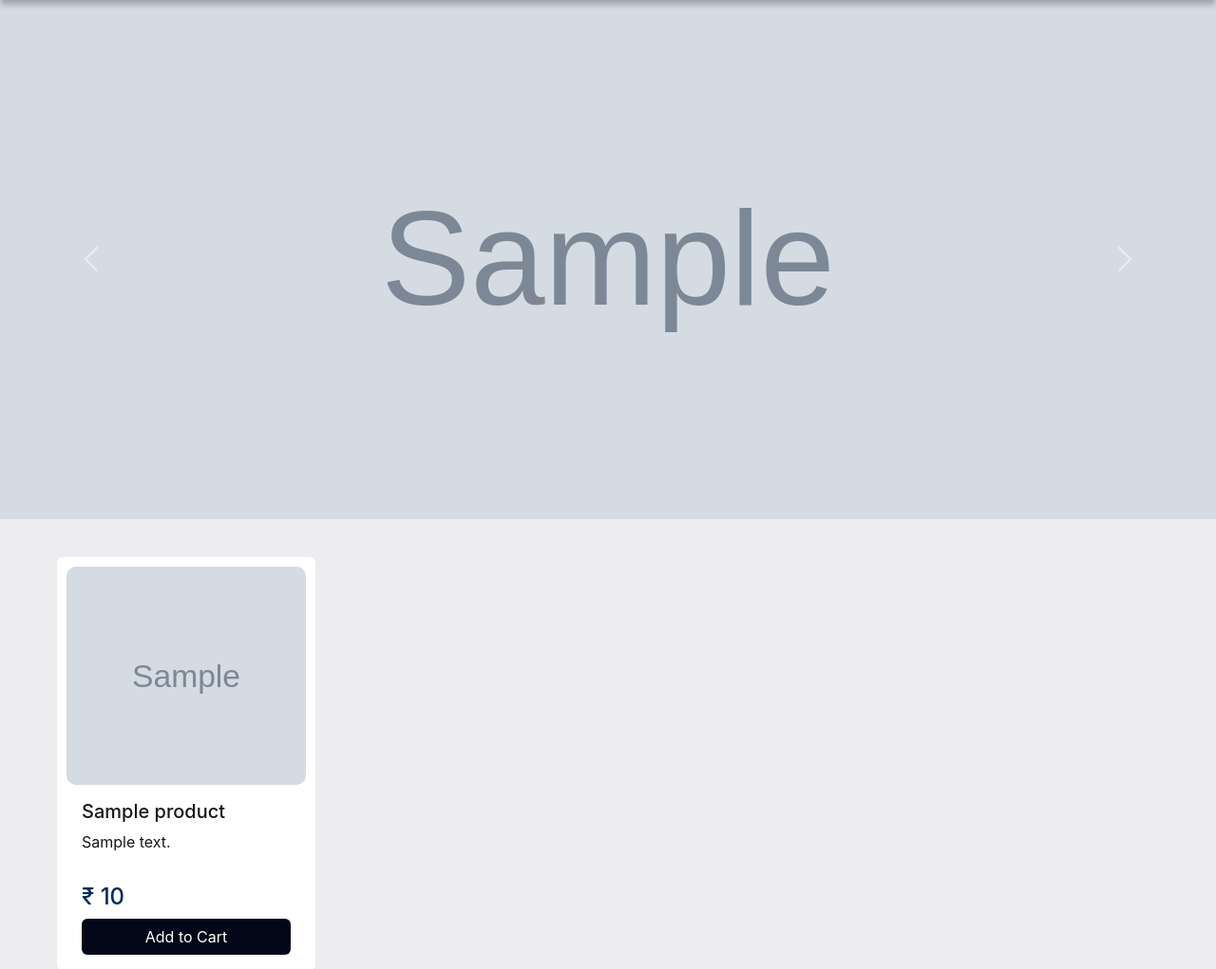
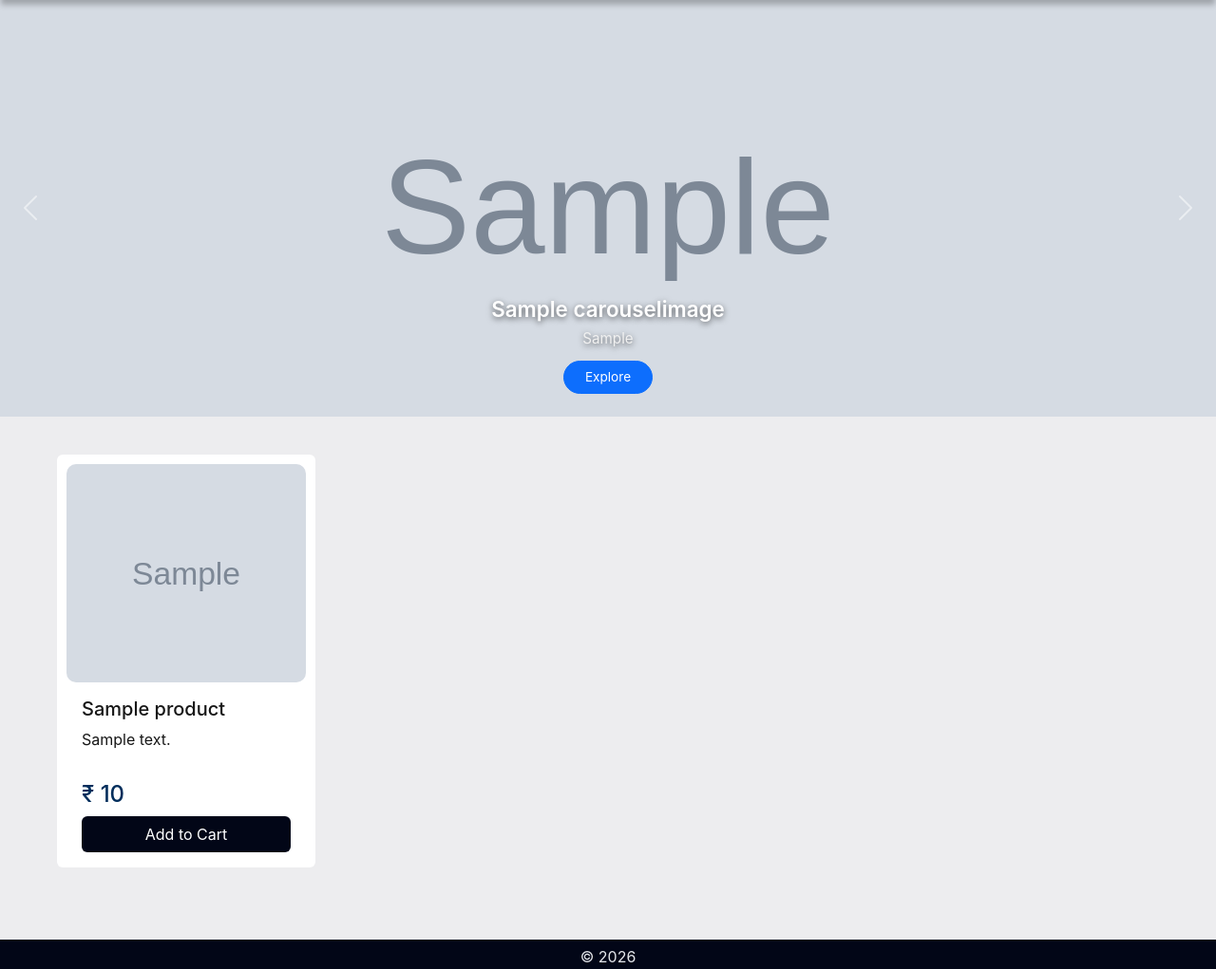
Before and after one commit to thaiyalnath-b/Django-Ecommerce, a Django app: page / in a window 1280 px wide. Shown: the part 79-1100 px from the top of the page at 95% size. Run offline with Django 5.2, Linux system fonts and the light colour scheme; tables that the repository leaves empty hold one stand-in row (values such as "Sample post"); grey boxes marked "Sample" are stand-in pictures.

Commit message:
Styles added for Carousel Images

```diff
--- a/Eshop/static/css/styles.css
+++ b/Eshop/static/css/styles.css
@@ -172,8 +172,72 @@ body {
 /* Carousel Images */
 #carouselExample {
     .carousel-item {
+
         img {
-            aspect-ratio: 16/6.85;
+            aspect-ratio: 16/5.5;
+            object-fit: cover;
+        }
+    }
+
+    .carousel-caption {
+        position: absolute;
+        bottom: 1.5rem;
+        left: 50%;
+        transform: translateX(-50%);
+        text-align: center;
+        padding: 0;
+        background: none;
+
+        h5 {
+            font-size: 1.4rem;
+            font-weight: 600;
+            color: #ffffff;
+            margin-bottom: 0.4rem;
+            text-shadow: 0 2px 6px rgba(0, 0, 0, 0.6);
+        }
+
+        p {
+            font-size: 0.95rem;
+            color: #f1f1f1;
+            margin-bottom: 0.7rem;
+            text-shadow: 0 2px 6px rgba(0, 0, 0, 0.6);
+        }
+
+        .btn {
+            font-size: 0.85rem;
+            padding: 0.4rem 1.4rem;
+            border-radius: 20px;
+        }
+    }
+
+    .carousel-indicators {
+        bottom: 0.5rem;
+    }
+
+    .carousel-control-prev,
+    .carousel-control-next {
+        width: 5%;
+
+        &-icon {
+            filter: invert(1);
+        }
+    }
+}
+
+@media (max-width: 768px) {
+    .carousel-item {
+        height: 300px;
+    }
+
+    .carousel-caption {
+        bottom: 1rem;
+
+        h5 {
+            font-size: 1.1rem;
+        }
+
+        p {
+            font-size: 0.85rem;
         }
     }
 }
--- a/Eshop/templates/mainapp/includes/carousel.html
+++ b/Eshop/templates/mainapp/includes/carousel.html
@@ -1,17 +1,34 @@
-<div id="carouselExample" class="carousel slide" data-bs-ride="carousel" data-bd-interval="3000">
+<div id="carouselExample" class="carousel slide" data-bs-ride="carousel" data-bs-interval="3000">
+
+
+
     <div class="carousel-inner">
         {% for carousel_image in carousel_images %}
-        <div class="carousel-item {% if forloop.counter == 1 %}active{% endif %}">
-            <img src="{{carousel_image.img.url}}" class="d-block w-100" alt="Carousel">
+        <div class="carousel-item {% if forloop.first %}active{% endif %}">
+            <img src="{{ carousel_image.img.url }}" class="d-block w-100" alt="{{ carousel_image.title }}">
+
+            <div class="carousel-caption d-none d-md-block">
+                <h5>{{ carousel_image.title }}</h5>
+                <p>{{ carousel_image.caption }}</p>
+
+                {% if carousel_image.link %}
+                <a href="{{ carousel_image.link }}" class="btn btn-primary" target="_blank" rel="noopener noreferrer">
+                    Explore
+                </a>
+                {% endif %}
+            </div>
         </div>
         {% endfor %}
     </div>
+
     <button class="carousel-control-prev" type="button" data-bs-target="#carouselExample" data-bs-slide="prev">
         <span class="carousel-control-prev-icon" aria-hidden="true"></span>
         <span class="visually-hidden">Previous</span>
     </button>
+
     <button class="carousel-control-next" type="button" data-bs-target="#carouselExample" data-bs-slide="next">
         <span class="carousel-control-next-icon" aria-hidden="true"></span>
         <span class="visually-hidden">Next</span>
     </button>
+
 </div>
```
